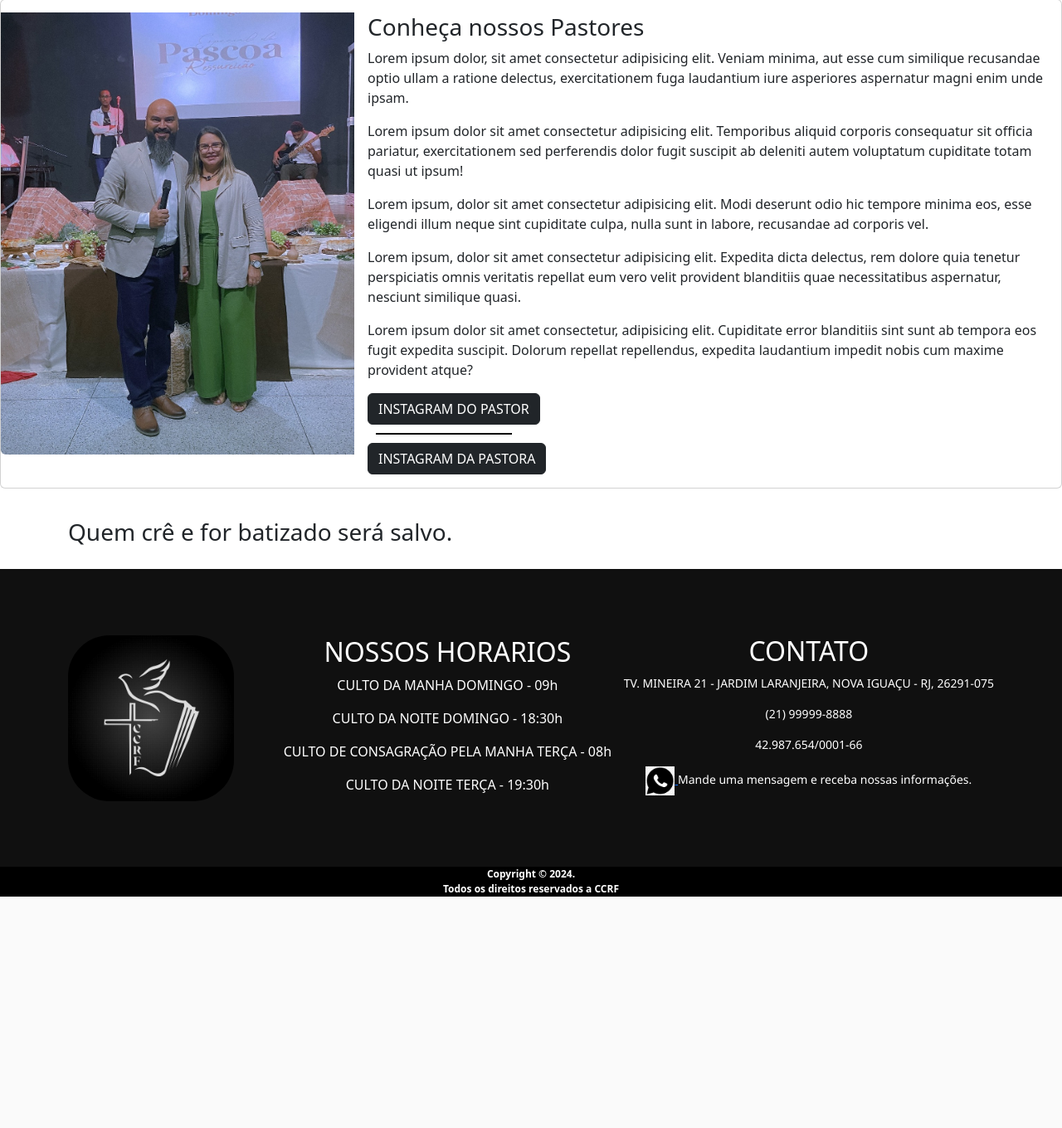
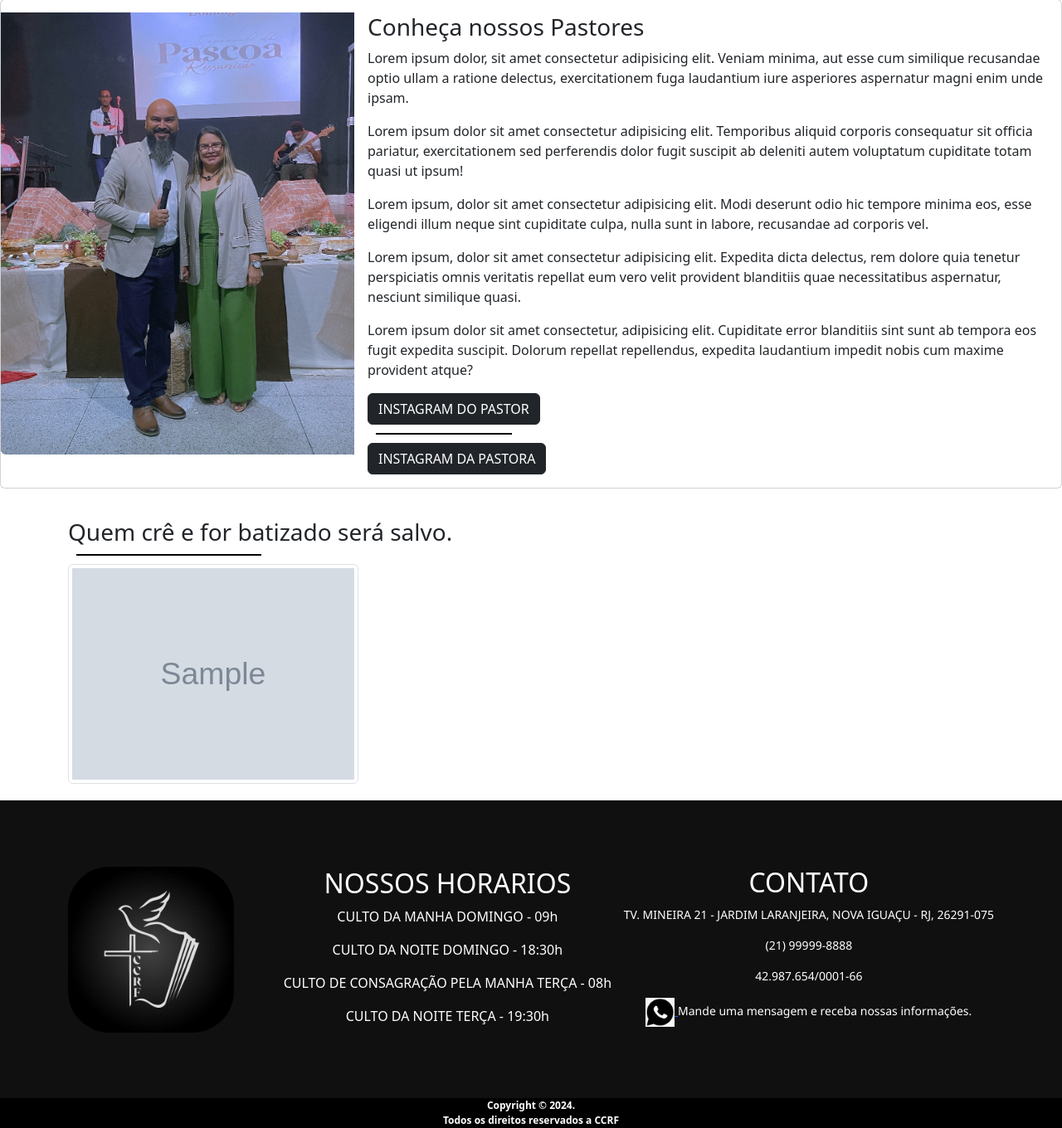
Before and after one commit to williamrx777/ccrf, a Django app: page / in a window 1280 px wide. Shown: the part 1504-2864 px from the top of the page at 83% size. Before the commit the page ends 2585 px from the top, so only its background shows below. Run offline with Django 5.2, Linux system fonts and the light colour scheme; tables that the repository leaves empty hold one stand-in row (values such as "Sample post"); grey boxes marked "Sample" are stand-in pictures.

Commit message:
`Updated home.html template and views.py to display batismos and added lightbox functionality`

```diff
--- a/culto/templates/home.html
+++ b/culto/templates/home.html
@@ -89,12 +89,14 @@
 
       <div class="container">
         <h3>Quem crê e for batizado será salvo.</h3>
-        <div class="separador-evento"></div>
-        {% for galeria in galerias %}
-        <div class="container-img">
-          <img class="evento-img" src="{{ galeria.imagem.url }}" alt="batizado01" (click)="expandImage('{{ galeria.imagem.url }}')">
+        <div class="separador"></div>
+        <div class="d-flex ">
+          {% for batismo in batismos %}
+          <a href="{{ batismo.imagem.url }}" data-lightbox="mygallery">
+            <img width="350px" class="img-thumbnail" src="{{ batismo.imagem.url }}" alt="batizado">
+          </a>
+          {% endfor %}
         </div>
-        {% endfor %}
       </div>
 
       {% include 'footer.html' %}
--- a/culto/views.py
+++ b/culto/views.py
@@ -4,7 +4,8 @@ from .models import *
 
 def home(request):
     mensagem = Mensagem.objects.all()
-    return render(request, 'home.html', {'mensagens': mensagem})
+    batismo = Batismo.objects.all().order_by('-data')
+    return render(request, 'home.html', {'mensagens': mensagem, 'batismos': batismo})
 
 def culto(request):
     culto = Culto.objects.all().order_by('-data')
```
Also changed, not shown: batismo/batismo.jpg (added), batismo/batismo2.jpg (added), batismo/batismo3.jpg (added), batismo/batismo4.jpg (added), batismo/batismo_02QMCJ9.jpg (added).
